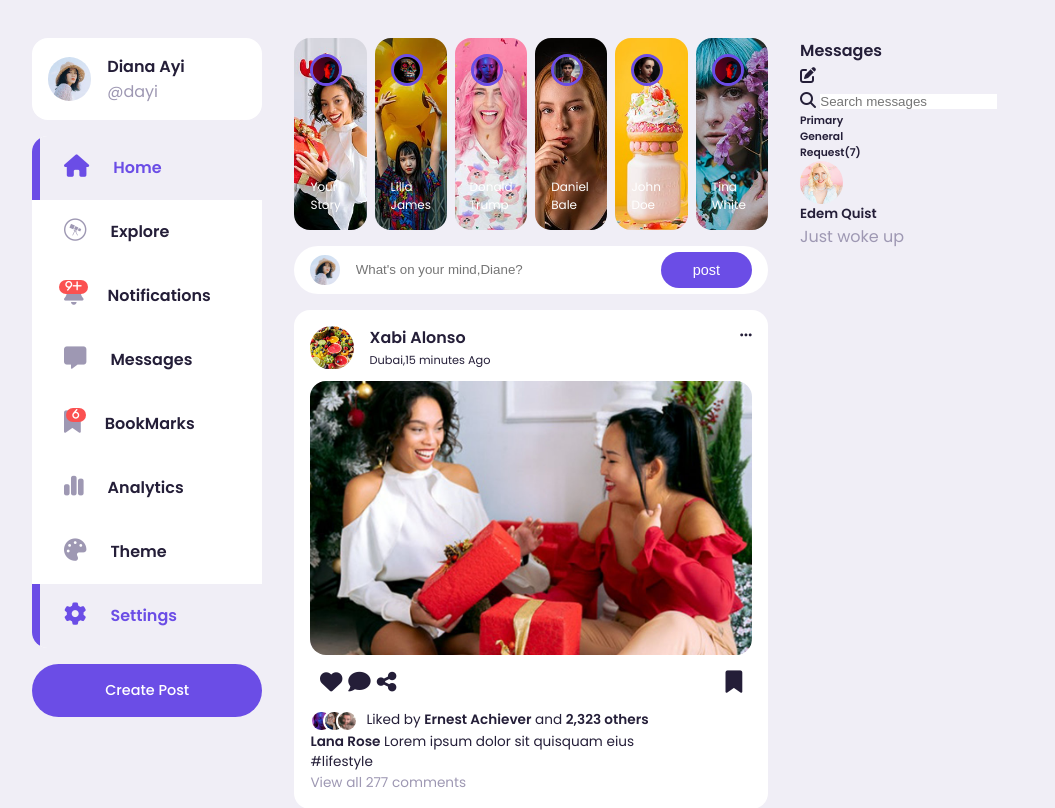
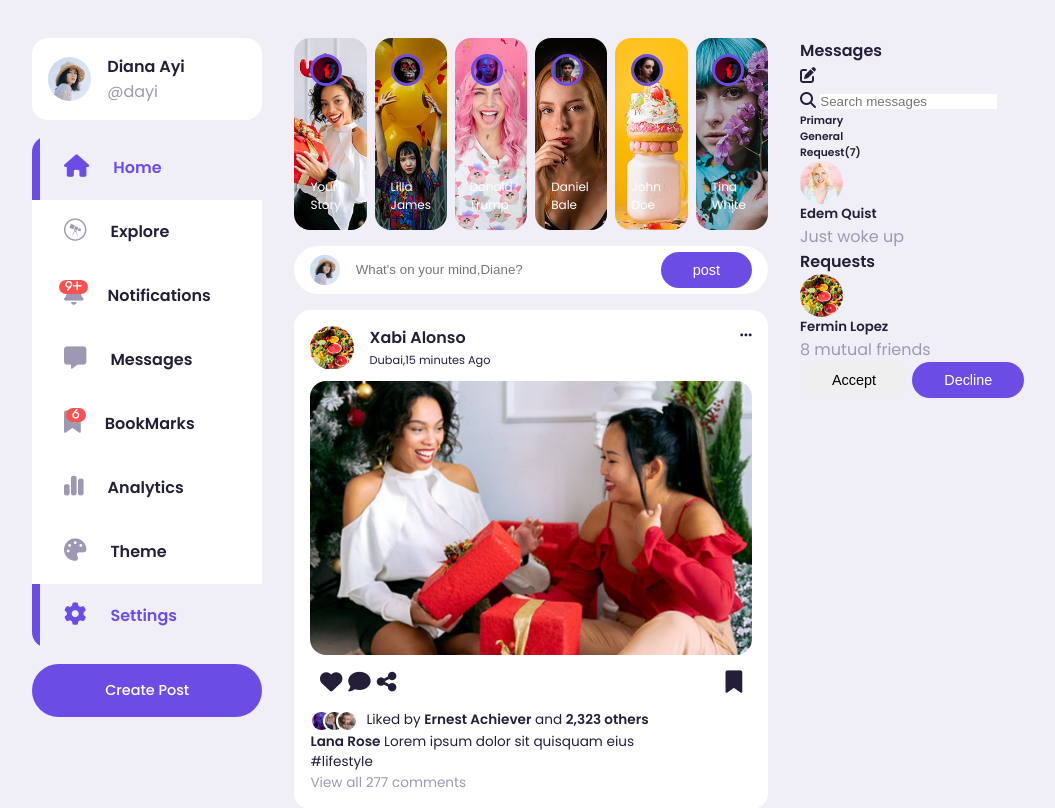
Before and after one commit to KATAKYIE-KWESI/Django-Project13, a Django app: page /log_in/ in a window 1280 px wide. Shown: the part 67-875 px from the top of the page, without its empty margins (96-1151 px from the left). Run offline with Django 5.2, Linux system fonts and the light colour scheme; some libraries are stand-ins or nearby versions.

Commit message:
Phase 1 done for messages

```diff
--- a/templates/firstpage.html
+++ b/templates/firstpage.html
@@ -542,6 +542,27 @@
 
 
               <!---------------------------------FRIEND REQUEST--------------------------->
+              <div class="friend-requests"></div>
+                 <h4>Requests</h4>
+                 <div class="request">
+                     <div class="info">
+                         <div class="profile-photo">
+                             <img src="{% static './images/profile-13.jpg' %}">
+                         </div>
+                         <div>
+                             <h5>Fermin Lopez</h5>
+                             <p class="text-muted">8 mutual friends</p>
+                             <div class="action">
+                                 <button class="btn btn primary">
+                                     Accept
+                                 </button>
+                                 <button class="btn btn-primary">
+                                     Decline
+                                 </button>
+                             </div>
+                         </div>
+                     </div>
+                 </div>
             </div>
         </div>
 
```
